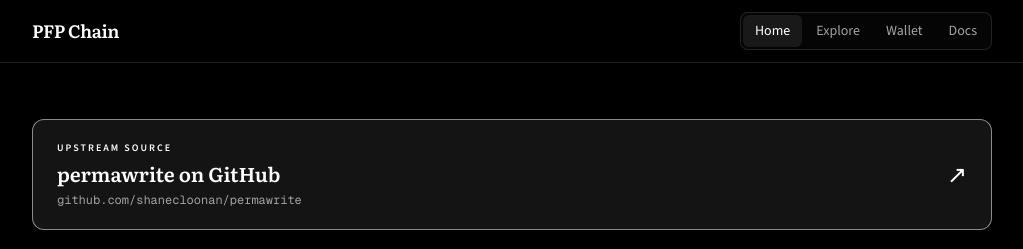
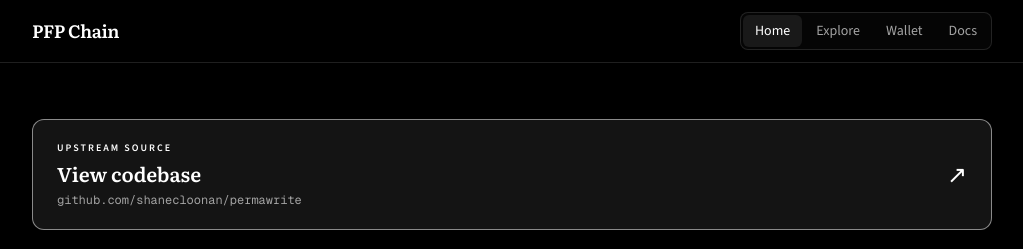
Before and after one commit to shanecloonan/pfpchain, a Next.js app: page / in a window 1280 px wide. Shown: the top 249 px of the page, without its empty margins (128-1151 px from the left). Built offline with nearby package versions, Linux system fonts and the light colour scheme.

Commit message:
Rename homepage GitHub link to View codebase.

```diff
--- a/app/home-page.tsx
+++ b/app/home-page.tsx
@@ -19,7 +19,7 @@
               Upstream source
             </span>
             <span className="mt-1 block font-[family-name:var(--font-pw-display)] text-lg font-semibold text-[var(--pw-ink)] sm:text-xl">
-              permawrite on GitHub
+              View codebase
             </span>
             <span className="mt-1 block truncate font-mono text-[12px] text-[var(--pw-muted)]">
               {upstreamRepo.replace("https://", "")}
```
